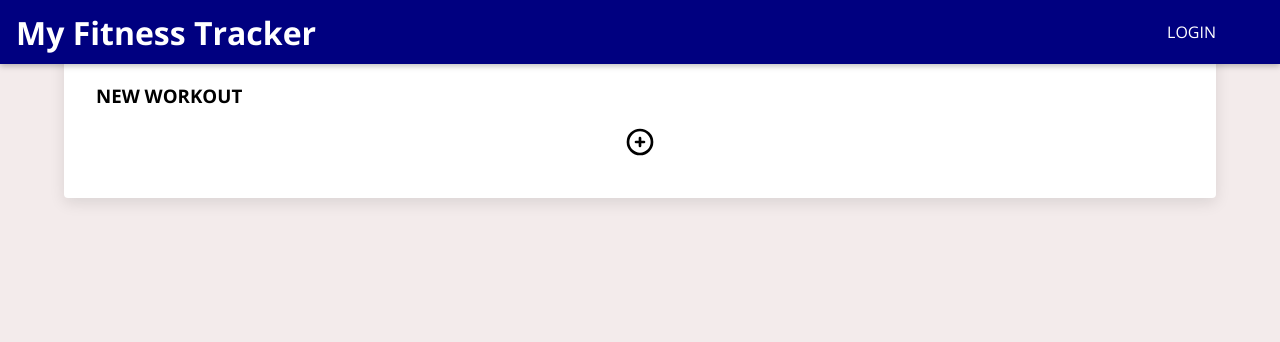
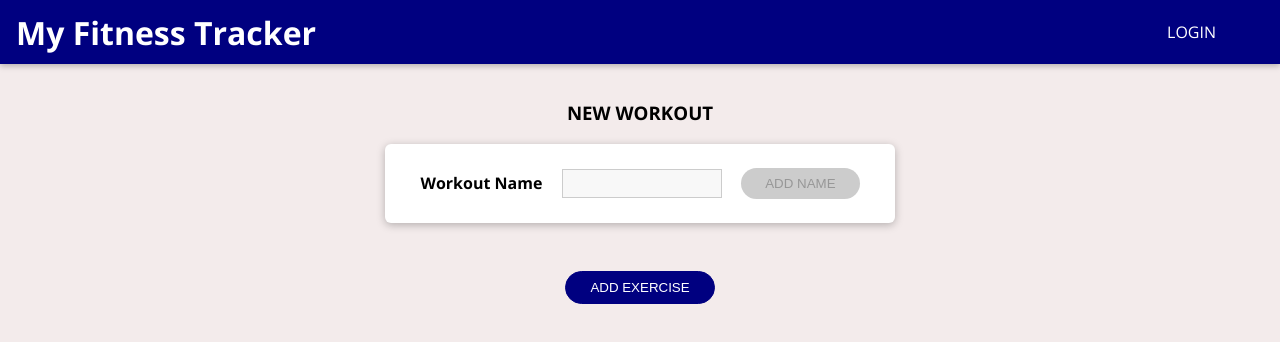
Before and after one commit to AidanMcMoneagle/fitness-app-frontend, a React (Create React App) app: page /workouts/new in a window 1280 px wide. Shown: the top 342 px of the page. Built offline with nearby package versions, Linux system fonts and the light colour scheme.

Commit message:
styling added to new workout page

```diff
--- a/src/shared/components/FormElements/Input.css
+++ b/src/shared/components/FormElements/Input.css
@@ -20,23 +20,8 @@
   padding: 0.15rem 0.25rem;
 }
 
-.form-control input {
-  width: 100%;
-  font: inherit;
-  border: 1px solid #ccc;
-  background: #f8f8f8;
-  padding: 0.15rem 0.25rem;
-}
-
-.form-control input {
-  width: 100%;
-  font: inherit;
-  border: 1px solid #ccc;
-  background: #f8f8f8;
-  padding: 0.15rem 0.25rem;
-}
-
-.form-control input:focus {
+/*Apply below globally to all inputs*/
+input:focus {
   outline: none;
   background: #ebebeb;
   border-color: #510077;
--- a/src/users/pages/Auth.css
+++ b/src/users/pages/Auth.css
@@ -28,6 +28,7 @@
   border-color: #87cefa;
 }
 
+/*SET GLOBALLY - specificity warning. Style may not apply due to specificity*/
 button:disabled,
 button:hover:disabled {
   background: #ccc;
--- a/src/workouts/components/ExerciseInput.css
+++ b/src/workouts/components/ExerciseInput.css
@@ -47,36 +47,34 @@
 
 .exercise-form-control {
   margin: 0.2rem 0;
+  position: relative;
 }
 
-.input-exerciseName {
-  width: 50%;
+.exercise-input {
+  margin-bottom: 0.6rem;
+}
+
+.exercise-form-control input {
+  position: absolute;
+  left: 80px;
+}
+
+.input-exerciseName,
+.input-sets,
+.input-reps {
+  width: 130px;
   font: inherit;
   border: 1px solid #ccc;
   background: #f8f8f8;
   padding: 0.15rem 0.25rem;
-  margin-left: 0.2rem;
 }
 
-.input-sets {
-  width: 50%;
-  font: inherit;
-  border: 1px solid #ccc;
-  background: #f8f8f8;
-  padding: 0.15rem 0.25rem;
-  margin-left: 2.1rem;
+.input-sets,
+.input-reps {
+  width: 30px;
 }
 
-.input-reps {
-  width: 50%;
-  font: inherit;
-  border: 1px solid #ccc;
-  background: #f8f8f8;
-  padding: 0.15rem 0.25rem;
-  margin-left: 1.8rem;
-}
-
-.exercise-form-control input:focus,
+/* .exercise-form-control input:focus,
 .exercise-form-control textarea:focus {
   outline: none;
   background: #ebebeb;
@@ -92,12 +90,16 @@
 .exercise-form-control--invalid textarea {
   border-color: red;
   background: #ffd1d1;
-}
+} */
 
 .exercise-header {
   display: flex;
   justify-content: space-between;
   align-items: center;
+}
+
+.exercise-header .exercise-title {
+  margin-top: 0px;
 }
 
 .edit-btn,
@@ -108,7 +110,6 @@
   cursor: pointer;
   font-size: 1.5rem;
   transition: var(--transition);
-  padding-top: 5px;
 }
 
 .edit-btn,
@@ -132,3 +133,22 @@
   border-color: green;
   background: #e0eae1;
 }
+
+/* BELOW IS CSS FOR THE ADD BTN. */
+
+.workout-table button.track-exercise-btn {
+  background: transparent;
+  border-color: transparent;
+  cursor: pointer;
+  color: var(--clr-green-dark);
+  font-size: 1.2rem;
+  transition: var(--transition);
+}
+
+.workout-table button.track-exercise-btn:disabled {
+  background: transparent;
+  border-color: transparent;
+  cursor: not-allowed;
+  font-size: 1rem;
+  color: grey;
+}
--- a/src/workouts/components/ExerciseInput.js
+++ b/src/workouts/components/ExerciseInput.js
@@ -1,6 +1,7 @@
 import React, { useState, useReducer, useEffect } from "react";
 import { FaTimes, FaEdit, FaTrash, FaAdd } from "react-icons/fa";
 import { HiPlus } from "react-icons/hi";
+import { AiOutlineClose } from "react-icons/ai";
 
 import "./ExerciseInput.css";
 
@@ -65,21 +66,24 @@ const ExerciseInput = (props) => {
       className={hasExerciseBeenAdded ? "exercise-added" : "exercise-not-added"}
     >
       <div className="exercise-header">
-        <h4>{`Exercise ${props.index + 1}`}</h4>
-        <div className="btn-container">
+        <h4 className="exercise-title">{`Exercise ${props.index + 1}`}</h4>
+        <div className="exercise-btn-container">
           <button
             type="submit"
-            className={exerciseState.value ? `edit-btn` : `add-btn`}
+            className={
+              exerciseState.value ? `exercise-edit-btn` : `exercise-add-btn`
+            }
             disabled={!exerciseName || !repetitions || !sets}
           >
             {!exerciseState.value ? <HiPlus /> : <FaEdit />}
           </button>
           <button className="delete-btn" onClick={deleteExerciseHandler}>
-            <FaTrash />
+            <AiOutlineClose />
           </button>
         </div>
       </div>
-      <div className={`exercise-form-control`}>
+      <div className="exercise-form-control">
+        <div className="exercise-input">
           <label htmlFor="exercise">Exercise</label>
           <input
             className="input-exerciseName"
@@ -88,9 +92,8 @@ const ExerciseInput = (props) => {
             value={exerciseName}
             onChange={(e) => setExerciseName(e.target.value)}
           />
-        <label htmlFor="reps"></label>
         </div>
-      <div className={"exercise-form-control"}>
+        <div className="exercise-input">
           <label htmlFor="reps">Reps</label>
           <input
             className="input-reps"
@@ -101,7 +104,7 @@ const ExerciseInput = (props) => {
             onChange={(e) => setRepetitions(e.target.value)}
           />
         </div>
-      <div className={`exercise-form-control`}>
+        <div className="exercise-input">
           <label htmlFor="sets">Sets</label>
           <input
             className="input-sets"
@@ -112,6 +115,7 @@ const ExerciseInput = (props) => {
             onChange={(e) => setSets(e.target.value)}
           />
         </div>
+      </div>
     </form>
   );
 };
--- /dev/null
+++ b/src/workouts/components/ExerciseList.css
@@ -0,0 +1,4 @@
+.input-exercise-list {
+  max-width: 400px;
+  min-width: 240px;
+}
--- a/src/workouts/components/ExerciseList.js
+++ b/src/workouts/components/ExerciseList.js
@@ -1,22 +1,25 @@
 import React from "react";
 
+import Card from "../../shared/components/UIElements/Card";
 import ExerciseInput from "./ExerciseInput";
+
+import "./ExerciseList.css";
 
 const ExerciseList = (props) => {
   const { exerciseNumber, onInput } = props;
 
   return (
-    <div>
+    <div className="new-exercise-list">
       {exerciseNumber.map((id, index) => {
         return (
-          <div key={id} className="exercise-element">
+          <Card key={id} className="input-exercise-list">
             <ExerciseInput
               index={index}
               onInput={onInput}
               id={id}
               deleteExercise={props.deleteExercise}
             />
-          </div>
+          </Card>
         );
       })}
     </div>
--- a/src/workouts/components/UserWorkout.css
+++ b/src/workouts/components/UserWorkout.css
@@ -79,12 +79,7 @@
 }
 
 .workout-table tbody tr:last-of-type {
-  border-bottom: 2px solid #009879;
-}
-
-.workout-table tbody tr.active-row {
-  font-weight: bold;
-  color: #009879;
+  border-bottom: 2px solid #1e90ff;
 }
 
 .workout-table td input {
@@ -96,17 +91,9 @@
   background: transparent;
   border-color: transparent;
   cursor: pointer;
-  font-size: 0.7rem;
-  transition: var(--transition);
-}
-
-.workout-table button.track-exercise-btn {
-  color: var(--clr-green-light);
-}
-
-.workout-table button.track-exercise-btn {
   color: var(--clr-green-dark);
   font-size: 1.2rem;
+  transition: var(--transition);
 }
 
 .workout-table button.track-exercise-btn:disabled {
--- a/src/workouts/pages/NewWorkout.css
+++ b/src/workouts/pages/NewWorkout.css
@@ -1,42 +1,54 @@
-.section-center {
-  width: 90vw;
-  margin: 0 auto;
-  max-width: 100rem;
-  margin-top: 2rem;
+.workout-title {
+  max-width: 510px;
+  margin-left: auto;
+  margin-right: auto;
 }
 
-.section-center {
-  background: #fff;
-  border-radius: 0.25rem;
-  box-shadow: 0 5px 15px rgba(0, 0, 0, 0.1);
-  transition: all 0.1s linear;
-  padding: 2rem;
+.workout-title-form {
+  display: flex;
+  justify-content: space-evenly;
+  align-items: center;
+  flex-wrap: wrap;
 }
 
-.add-exercise-btn {
-  text-align: center;
-  background-color: transparent;
-  background: transparent;
+.workout-title-form label {
+  font-weight: bold;
+  margin: 0.5rem 0;
+}
+
+.workoutName-input {
+  width: 160px;
+  font: inherit;
+  border: 1px solid #ccc;
+  background: #f8f8f8;
+  padding: 0.15rem 0.25rem;
+}
+
+.new-exercise-list {
+  width: 90%;
+  padding: 0;
+  margin: 1rem auto;
+  display: flex;
+  flex-direction: row;
+  justify-content: center;
+  flex-wrap: wrap;
+}
+
+.add-exercise-btn,
+.create-workout-btn,
+.add-workoutname-btn {
+  padding: 0.5rem 1.5rem;
+  border: 1px solid #000080;
+  border-radius: 18px;
+  background: #000080;
+  color: white;
+  cursor: pointer;
+  margin-top: 1rem;
+  text-decoration: none;
+  display: inline-block;
+}
+
+.add-workoutname-btn {
+  margin: 0.5rem 0;
   border: none;
 }
-
-.add-exercise-btn button {
-  background-color: transparent;
-  background: transparent;
-  border: none;
-  border-radius: 50%;
-  cursor: pointer;
-  font-size: 2rem;
-  padding: 0;
-}
-
-.add-exercise-btn button:hover {
-  font-size: 2.2rem;
-}
-
-.new-workout-form h3 {
-  color: black;
-  margin-bottom: 1.5rem;
-  margin-left: 10px;
-  text-align: center;
-}
--- a/src/workouts/pages/NewWorkout.js
+++ b/src/workouts/pages/NewWorkout.js
@@ -1,4 +1,4 @@
-import React, { useState, useReducer, useContext } from "react";
+import React, { useState, useReducer, useContext, useRef } from "react";
 import { useHistory } from "react-router-dom";
 import { HiOutlinePlusCircle } from "react-icons/hi";
 import { v4 as uuidv4 } from "uuid";
@@ -10,6 +10,7 @@ import ExerciseList from "../components/ExerciseList";
 import "./NewWorkout.css";
 import LoadingSpinner from "../../shared/components/UIElements/LoadingSpinner";
 import ErrorModal from "../../shared/components/UIElements/ErrorModal";
+import Card from "../../shared/components/UIElements/Card";
 
 const inputReducer = (state, action) => {
   if (action.type === "EXERCISE ADDED") {
@@ -45,9 +46,12 @@ const inputReducer = (state, action) => {
 };
 
 const NewWorkout = () => {
-  const [exerciseNumber, setExerciseNumber] = useState([]); // useState to control the state of the number of exercises on the page
+  // contains the state of the number of exercises on the page
+  const [exerciseNumber, setExerciseNumber] = useState([]);
 
   const [formIsValid, setFormIsValid] = useState(false);
+
+  const [workoutName, setWorkoutName] = useState("");
 
   const [formData, dispatch] = useReducer(inputReducer, []);
 
@@ -58,7 +62,7 @@ const NewWorkout = () => {
 
   const history = useHistory();
 
-  // creates a new element in the array. UUID will be used to remove element from array when deleting exercise.
+  // creates a new element in the exerciseNumber array. UUID will be used to remove element from array when deleting exercise.
   const addExercise = () => {
     const newList = [...exerciseNumber, uuidv4()];
     setExerciseNumber(newList);
@@ -125,32 +129,56 @@ const NewWorkout = () => {
     } catch (e) {}
   };
 
+  const workoutTitleSubmitHandler = (e) => {
+    e.preventDefault();
+    // dispatch an action to add the workoutName to the formData.
+  };
+
   return (
     <React.Fragment>
       {isLoading && <LoadingSpinner />}
       {error && <ErrorModal error={error} clearError={clearError} />}
-      <section className="section-center">
-        <h3>NEW WORKOUT</h3>
+      <h3 className="page-title">NEW WORKOUT</h3>
+      <Card className="workout-title">
+        <form
+          onSubmit={workoutTitleSubmitHandler}
+          className="workout-title-form"
+        >
+          <label htmlFor="workoutName">Workout Name</label>
+          <input
+            value={workoutName}
+            id="workoutName"
+            type="text"
+            onChange={(e) => setWorkoutName(e.target.value)}
+            className="workoutName-input"
+          ></input>
+          <button disabled={!workoutName} className="add-workoutname-btn">
+            ADD NAME
+          </button>
+        </form>
+      </Card>
+
       <ExerciseList
         exerciseNumber={exerciseNumber}
         onInput={onInput}
         deleteExercise={deleteExercise}
       />
-        <div className="add-exercise-btn">
-          <button onClick={addExercise}>
-            <HiOutlinePlusCircle />
+      <div className="center">
+        <button onClick={addExercise} className="add-exercise-btn">
+          ADD EXERCISE
         </button>
       </div>
       {exerciseNumber.length > 0 && (
+        <div className="center">
           <button
-            type="button"
             onClick={workoutSubmitHandler}
             disabled={!formIsValid || formData.length !== exerciseNumber.length}
+            className="create-workout-btn"
           >
-            Create Workout
+            CREATE WORKOUT
           </button>
+        </div>
       )}
-      </section>
     </React.Fragment>
   );
 };
```
Lines whose indentation alone changed are shown as unchanged.
